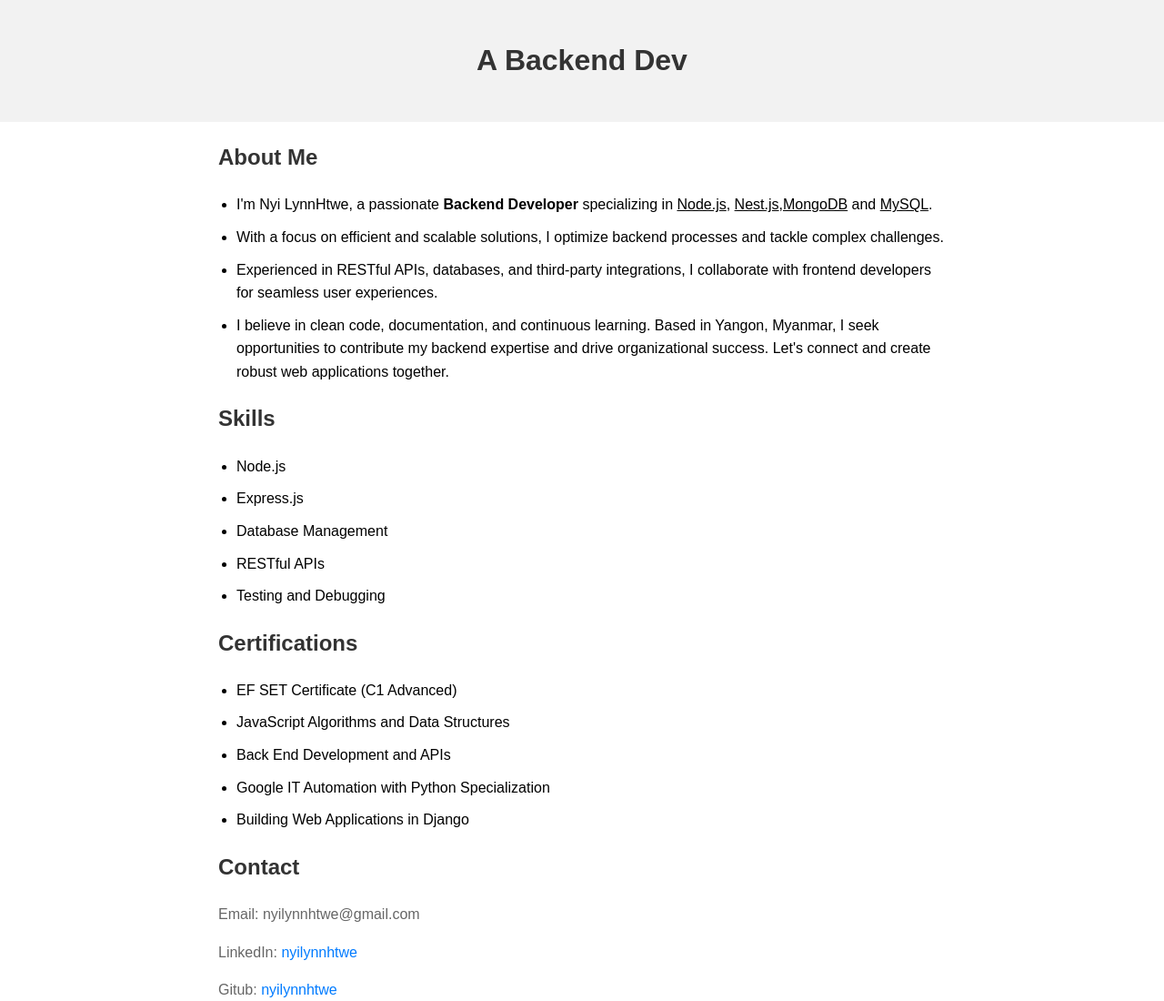
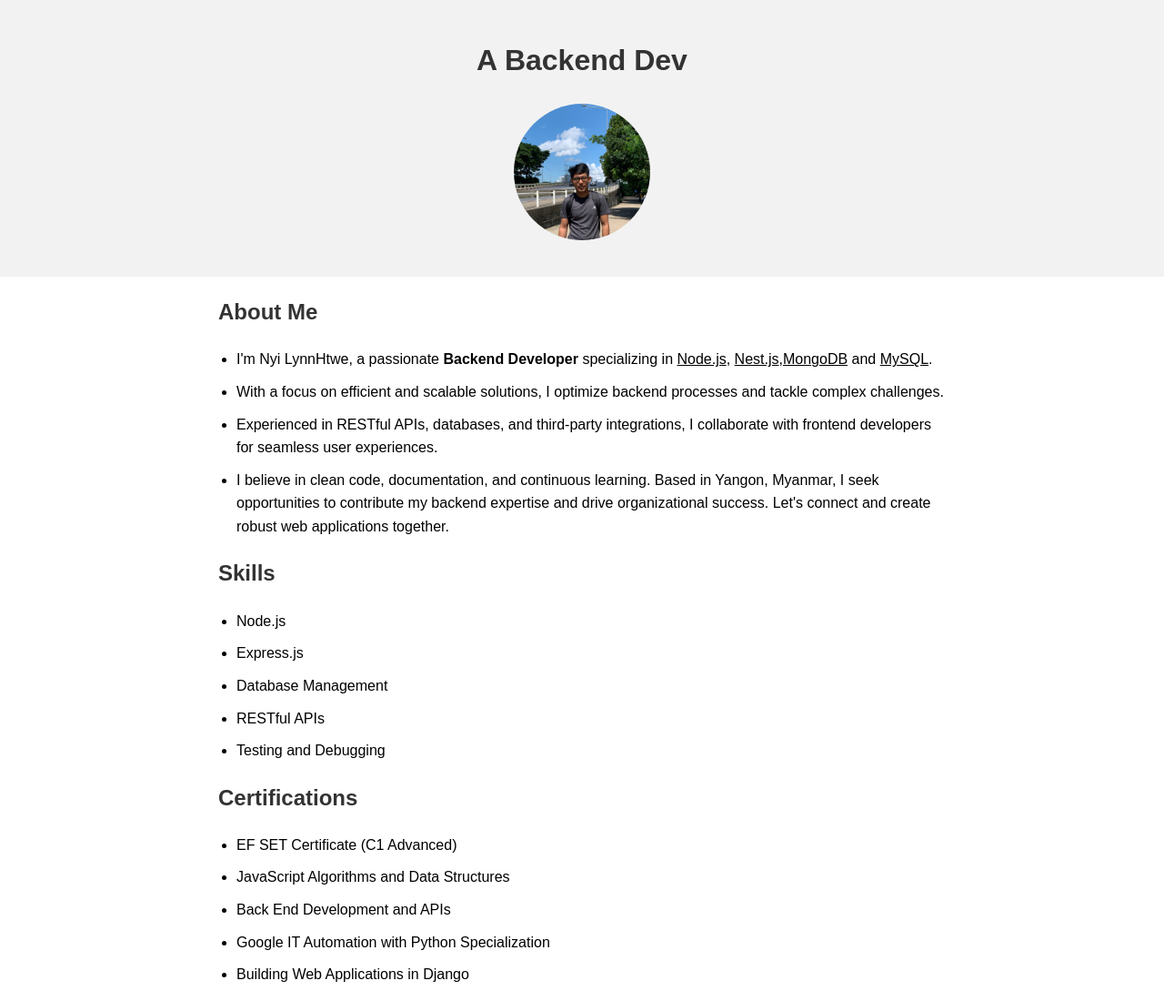
Before and after one commit to nyilynnhtwe/portfolio, a plain HTML site: page index.html in a window 1280 px wide. Shown: the top 1100 px of the page at 91% size. Drawn offline with Linux system fonts and the light colour scheme.

Commit message:
added profile picture

```diff
--- a/index.html
+++ b/index.html
@@ -15,6 +15,17 @@
             background-color: #f2f2f2;
             padding: 20px;
             text-align: center;
+            display: flex;
+            flex-direction: column;
+            align-items: center;
+        }
+
+        .profile-picture {
+            width: 150px;
+            height: 150px;
+            border-radius: 50%;
+            object-fit: cover;
+            margin-bottom: 20px;
         }
 
         h1 {
@@ -64,6 +75,7 @@
 <body>
     <header>
         <h1>A Backend Dev</h1>
+        <img class="profile-picture" src="pp.jpeg" alt="Profile Picture">
     </header>
 
     <main>
```
Also changed, not shown: pp.jpeg (added).
